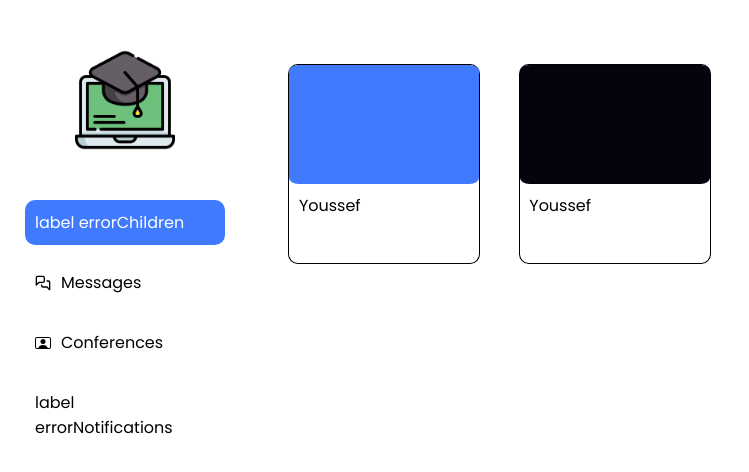
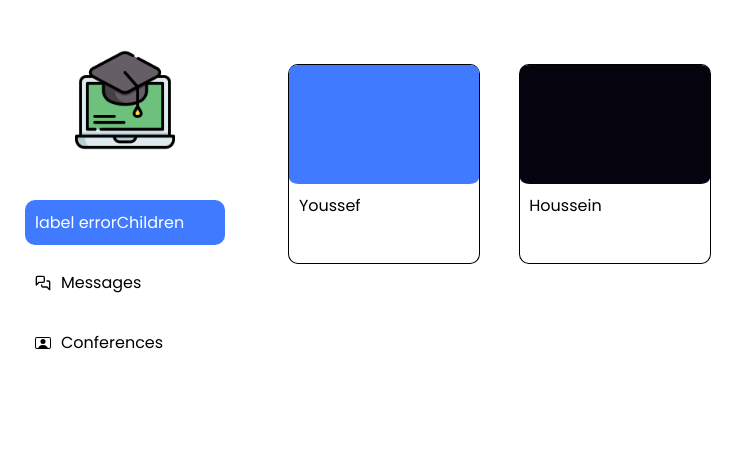
Before and after one commit to amr-hammoud/e-learning-system, a React (Create React App) app in the folder frontend/: page /parent/children in a window 1280 px wide. Shown: the top 472 px of the page, without its empty margins (0-749 px from the left). Built offline with nearby package versions, Linux system fonts and the light colour scheme; the HTML template or start-up script is replaced by a standard one.

Commit message:
<FE> added the childrenProgress component

```diff
--- a/frontend/src/App.jsx
+++ b/frontend/src/App.jsx
@@ -13,7 +13,8 @@ import TeacherConferencesPage from "./Pages/Teacher/Conferences";
 import ParentMessagesPage from "./Pages/Parent/Messages";
 import ParentConferencesPage from "./Pages/Parent/Conferences";
 import ParentChildrenPage from "./Pages/Parent/Children";
-import ParentNotificationsPage from "./Pages/Parent/Notifications";
+import ChildrenProgress from "./Pages/Parent/Children/components/ChildrenProgress";
+
 
 function App() {
 	return (
@@ -28,7 +29,8 @@ function App() {
 				<Route path="/parent/children" element={<ParentChildrenPage />} />
 				<Route path="/parent/messages" element={<ParentMessagesPage />} />
 				<Route path="/parent/conferences" element={<ParentConferencesPage />} />
-				<Route path="/parent/notifications" element={<ParentNotificationsPage />} />
+				<Route path="/parent/ChildrenProgress" element={<ChildrenProgress />} />
+
 				<Route path="*" element={<E404 />} />
 			</Routes>
 		</BrowserRouter>
--- a/frontend/src/Pages/Parent/Children/components/ChildCard/index.jsx
+++ b/frontend/src/Pages/Parent/Children/components/ChildCard/index.jsx
@@ -1,10 +1,18 @@
 import React from 'react'
 import "./style.css"
-const ChildCard = ({backgroundColor}) => {
+import ChildrenProgress from '../ChildrenProgress'
+import { useLocation, useNavigate } from "react-router-dom";
+const ChildCard = ({backgroundColor,text}) => {
+  const navigation = useNavigate();
+	const location = useLocation();
+  const base_location = location.pathname.split("/")[1];
+  const clickHandler = () =>{7
+    navigation(`/${base_location}/ChildrenProgress`);
+  }
   return (
-    <div className='child-card-container flex column'>
+    <div className='child-card-container flex column' onClick={clickHandler}>
         <div className={`child-card-header back-${backgroundColor}`}></div>
-        <div className="child-card-name ">Youssef</div>
+        <div className="child-card-name ">{text}</div>
     </div>
   )
 }
--- a/frontend/src/Pages/Parent/Children/components/ChildCard/style.css
+++ b/frontend/src/Pages/Parent/Children/components/ChildCard/style.css
@@ -22,3 +22,9 @@
 .back-2{
     background-color: var(--text-primary);
 }
+.back-3{
+    background-color: var(--text-secondary);
+}
+.back-4{
+    background-color: var(--color-secondary);
+}
--- /dev/null
+++ b/frontend/src/Pages/Parent/Children/components/ChildrenProgress/index.jsx
@@ -0,0 +1,12 @@
+import React from 'react'
+import Sidebar from '../../../../../Components/Common/Sidebar'
+
+const ChildrenProgress = () => {
+  return (
+    <div>
+        <Sidebar items = {["Children","Messages", "Conferences"]} selected={"Children"} />
+    </div>
+  )
+}
+
+export default ChildrenProgress
--- a/frontend/src/Pages/Parent/Children/index.jsx
+++ b/frontend/src/Pages/Parent/Children/index.jsx
@@ -3,14 +3,21 @@ import './style.css'
 import Sidebar from "../../../Components/Common/Sidebar";
 import ChildCard from "./components/ChildCard";
 const ParentChildrenPage = () => {
-
+  const children = ["Youssef","Houssein"];
+  const colors = [1,2,3,4];
   return (
     <div className="page flex">
-			<Sidebar items = {["Children","Messages", "Conferences","Notifications"]} selected={"Children"} />
+			<Sidebar items = {["Children","Messages", "Conferences"]} selected={"Children"} />
 
+			{children?.map((child) => {
+					return (
+						<ChildCard
+              backgroundColor={Math.floor(Math.random() * (4 - 1 + 1)) + 1}
+              text = {child}
+            />
+					);
+				})}
 
-      <ChildCard backgroundColor={1}/>
-      <ChildCard backgroundColor={2}/>
 		</div>
   )
 }
--- a/frontend/src/Pages/Parent/Conferences/index.jsx
+++ b/frontend/src/Pages/Parent/Conferences/index.jsx
@@ -4,7 +4,7 @@ import Sidebar from "../../../Components/Common/Sidebar";
 const ParentConferencesPage = () => {
   return (
     <div className="page flex">
-			<Sidebar items = {["Children","Messages", "Conferences","Notifications"]} selected={"Conferences"} />
+			<Sidebar items = {["Children","Messages", "Conferences"]} selected={"Conferences"} />
 			<div className="container">ParentConferencesPage</div>
 		</div>
   )
--- a/frontend/src/Pages/Parent/Messages/index.jsx
+++ b/frontend/src/Pages/Parent/Messages/index.jsx
@@ -4,7 +4,7 @@ import Sidebar from "../../../Components/Common/Sidebar";
 const ParentMessagesPage = () => {
   return (
     <div className="page flex">
-			<Sidebar items = {["Children","Messages", "Conferences","Notifications"]} selected={"Messages"} />
+			<Sidebar items = {["Children","Messages", "Conferences"]} selected={"Messages"} />
 			<div className="container">ParentMessagesPage</div>
 		</div>
   )
--- a/frontend/src/Pages/Parent/Notifications/index.jsx
+++ /dev/null
@@ -1,11 +0,0 @@
-import React from 'react'
-import Sidebar from "../../../Components/Common/Sidebar";
-const ParentNotificationsPage = () => {
-  return (
-    <div className="page flex">
-        <Sidebar items = {["Children","Messages", "Conferences","Notifications"]} selected={"Notifications"} />
-    </div>
-  )
-}
-
-export default ParentNotificationsPage
```
